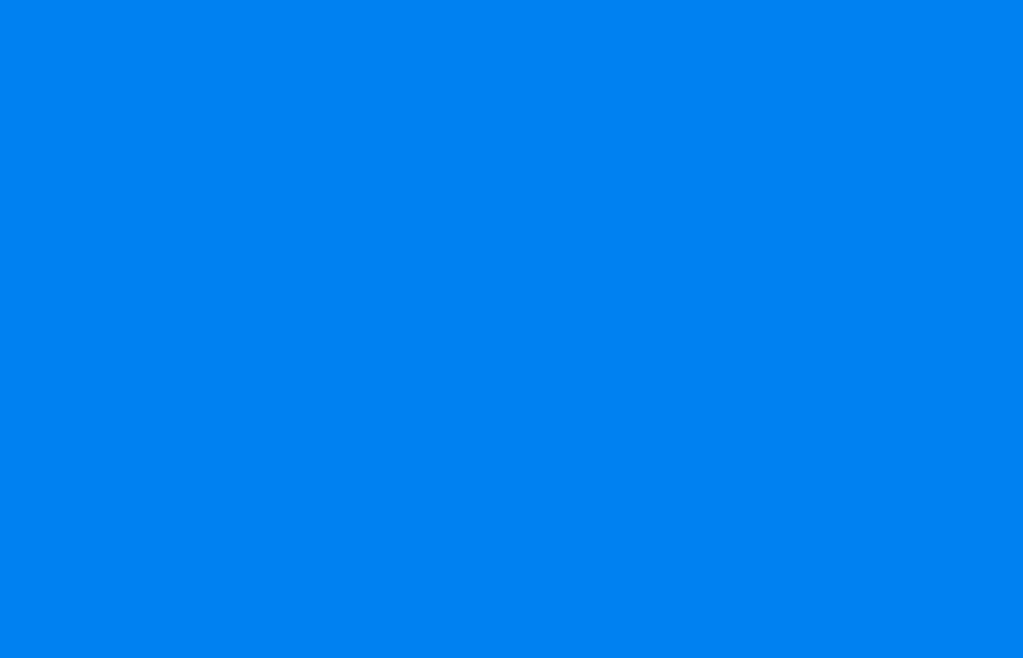
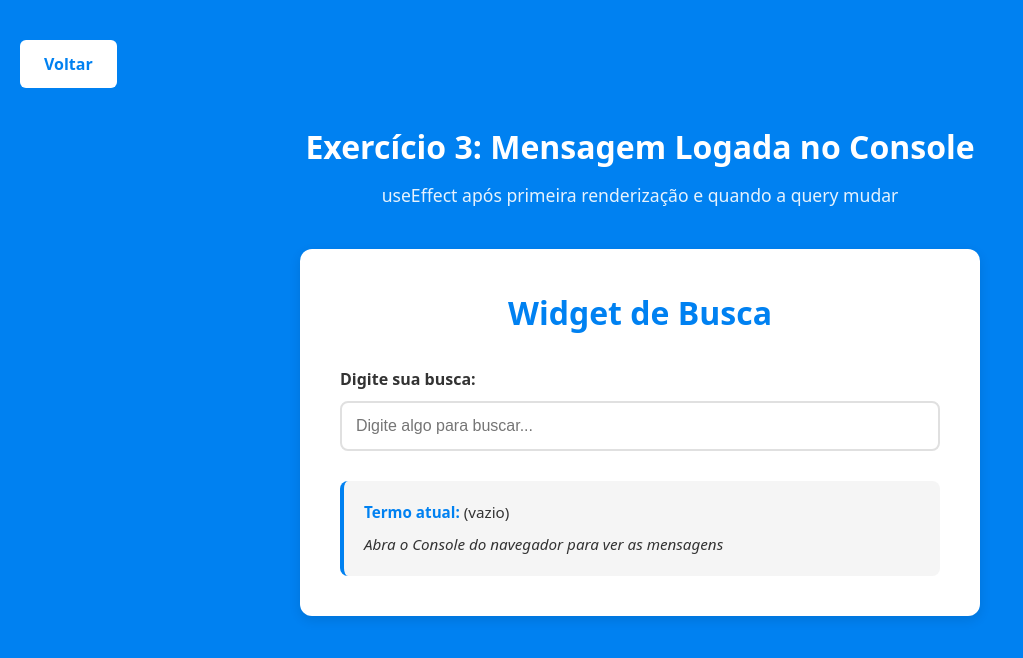
Before and after one commit to thiagoperest/desenvolvimento-react-DR4_TP2, a React (Vite) app: page /exercicio-3 in a window 1280 px wide. Before the commit this address had no page. Shown: the top 658 px of the page, without its empty margins (0-1023 px from the left). Built offline with nearby package versions, Linux system fonts and the light colour scheme.

Commit message:
feat: add exercício 3

```diff
--- /dev/null
+++ b/src/components/SearchLogger.css
@@ -0,0 +1,67 @@
+.search-logger-container {
+  background: white;
+  padding: 40px;
+  border-radius: 12px;
+  box-shadow: 0 4px 12px rgba(0, 0, 0, 0.1);
+  max-width: 600px;
+  margin: 0 auto;
+}
+
+.search-logger-container h2 {
+  margin: 0 0 30px 0;
+  color: #0081f1;
+  text-align: center;
+  font-size: 2rem;
+}
+
+.search-box {
+  margin-bottom: 30px;
+}
+
+.search-box label {
+  display: block;
+  margin-bottom: 10px;
+  color: #333;
+  font-weight: 600;
+  font-size: 1rem;
+}
+
+.search-box input {
+  width: 100%;
+  padding: 14px;
+  border: 2px solid #e0e0e0;
+  border-radius: 8px;
+  font-size: 1rem;
+  transition: border-color 0.3s ease;
+  box-sizing: border-box;
+}
+
+.search-box input:focus {
+  outline: none;
+  border-color: #0081f1;
+}
+
+.search-info {
+  background: #f5f5f5;
+  padding: 20px;
+  border-radius: 8px;
+  border-left: 4px solid #0081f1;
+}
+
+.search-info p {
+  margin: 0 0 10px 0;
+  color: #333;
+  font-size: 0.95rem;
+}
+
+.search-info p:last-child {
+  margin-bottom: 0;
+}
+
+.search-info strong {
+  color: #0081f1;
+}
+
+.console-hint {
+  font-style: italic;
+}
--- /dev/null
+++ b/src/components/SearchLogger.jsx
@@ -0,0 +1,38 @@
+import { useState, useEffect, useRef } from 'react'
+import './SearchLogger.css'
+
+export default function SearchLogger() {
+  const [query, setQuery] = useState('')
+  const isFirstRender = useRef(true)
+
+  useEffect(() => {
+    if (isFirstRender.current) {
+      isFirstRender.current = false
+      return
+    }
+
+    console.log(`Termo de busca alterado: "${query}"`)
+  }, [query])
+
+  return (
+    <div className="search-logger-container">
+      <h2>Widget de Busca</h2>
+
+      <div className="search-box">
+        <label htmlFor="search">Digite sua busca:</label>
+        <input
+          type="text"
+          id="search"
+          value={query}
+          onChange={(e) => setQuery(e.target.value)}
+          placeholder="Digite algo para buscar..."
+        />
+      </div>
+
+      <div className="search-info">
+        <p><strong>Termo atual:</strong> {query || '(vazio)'}</p>
+        <p className="console-hint">Abra o Console do navegador para ver as mensagens</p>
+      </div>
+    </div>
+  )
+}
--- /dev/null
+++ b/src/pages/Exercicio3.css
@@ -0,0 +1,27 @@
+.exercicio-container {
+  background-color: #0081f1;
+  min-height: 100vh;
+  padding: 40px 20px;
+}
+
+.header {
+  text-align: center;
+  margin-bottom: 40px;
+}
+
+.header h1 {
+  font-size: 2rem;
+  color: white;
+  margin-bottom: 10px;
+}
+
+.header p {
+  font-size: 1.1rem;
+  color: white;
+  opacity: 0.9;
+}
+
+.exercicio-content {
+  max-width: 800px;
+  margin: 0 auto;
+}
--- /dev/null
+++ b/src/pages/Exercicio3.jsx
@@ -0,0 +1,19 @@
+import BotaoVoltar from '../components/BotaoVoltar'
+import SearchLogger from '../components/SearchLogger'
+import './Exercicio3.css'
+
+export default function Exercicio3() {
+  return (
+    <div className="exercicio-container">
+      <BotaoVoltar />
+      <div className="header">
+        <h1>Exercício 3: Mensagem Logada no Console</h1>
+        <p>useEffect após primeira renderização e quando a query mudar</p>
+      </div>
+
+      <div className="exercicio-content">
+        <SearchLogger />
+      </div>
+    </div>
+  )
+}
--- a/src/pages/Home.jsx
+++ b/src/pages/Home.jsx
@@ -14,6 +14,12 @@ export default function Home() {
       titulo: 'Lista de Categorias de Produtos',
       descricao: 'Busca de categorias usando useEffect',
       rota: '/exercicio-2'
+    },
+    {
+      id: 3,
+      titulo: 'Mensagem Logada no Console',
+      descricao: 'useEffect após primeira renderização e quando a query mudar',
+      rota: '/exercicio-3'
     }
   ]
 
--- a/src/routes/index.jsx
+++ b/src/routes/index.jsx
@@ -2,6 +2,7 @@ import { Routes, Route } from 'react-router-dom'
 import Home from '../pages/Home'
 import Exercicio1 from '../pages/Exercicio1'
 import Exercicio2 from '../pages/Exercicio2'
+import Exercicio3 from '../pages/Exercicio3'
 
 export function AppRoutes() {
   return (
@@ -9,6 +10,7 @@ export function AppRoutes() {
       <Route path="/" element={<Home />} />
       <Route path="/exercicio-1" element={<Exercicio1 />} />
       <Route path="/exercicio-2" element={<Exercicio2 />} />
+      <Route path="/exercicio-3" element={<Exercicio3 />} />
     </Routes>
   )
 }
```
